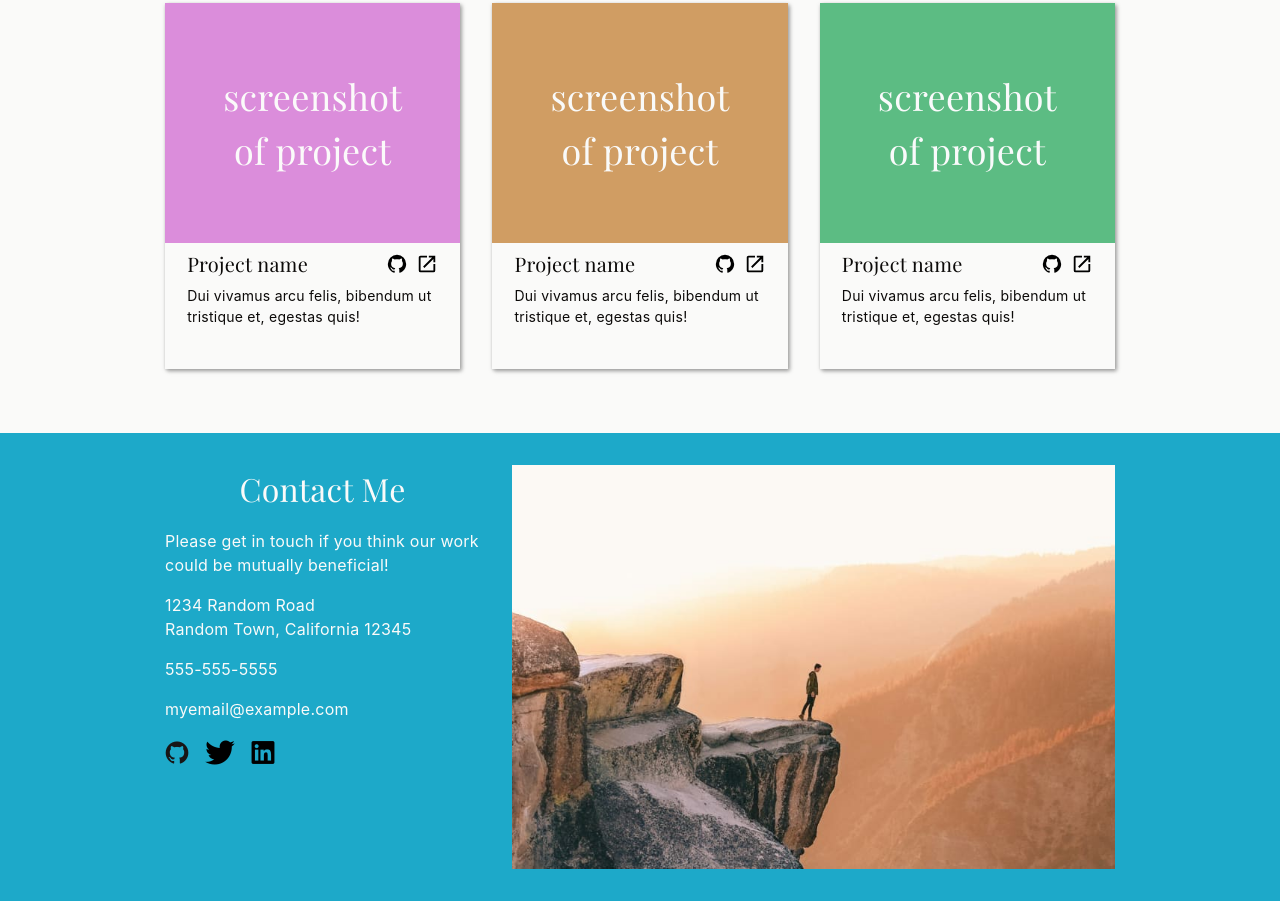
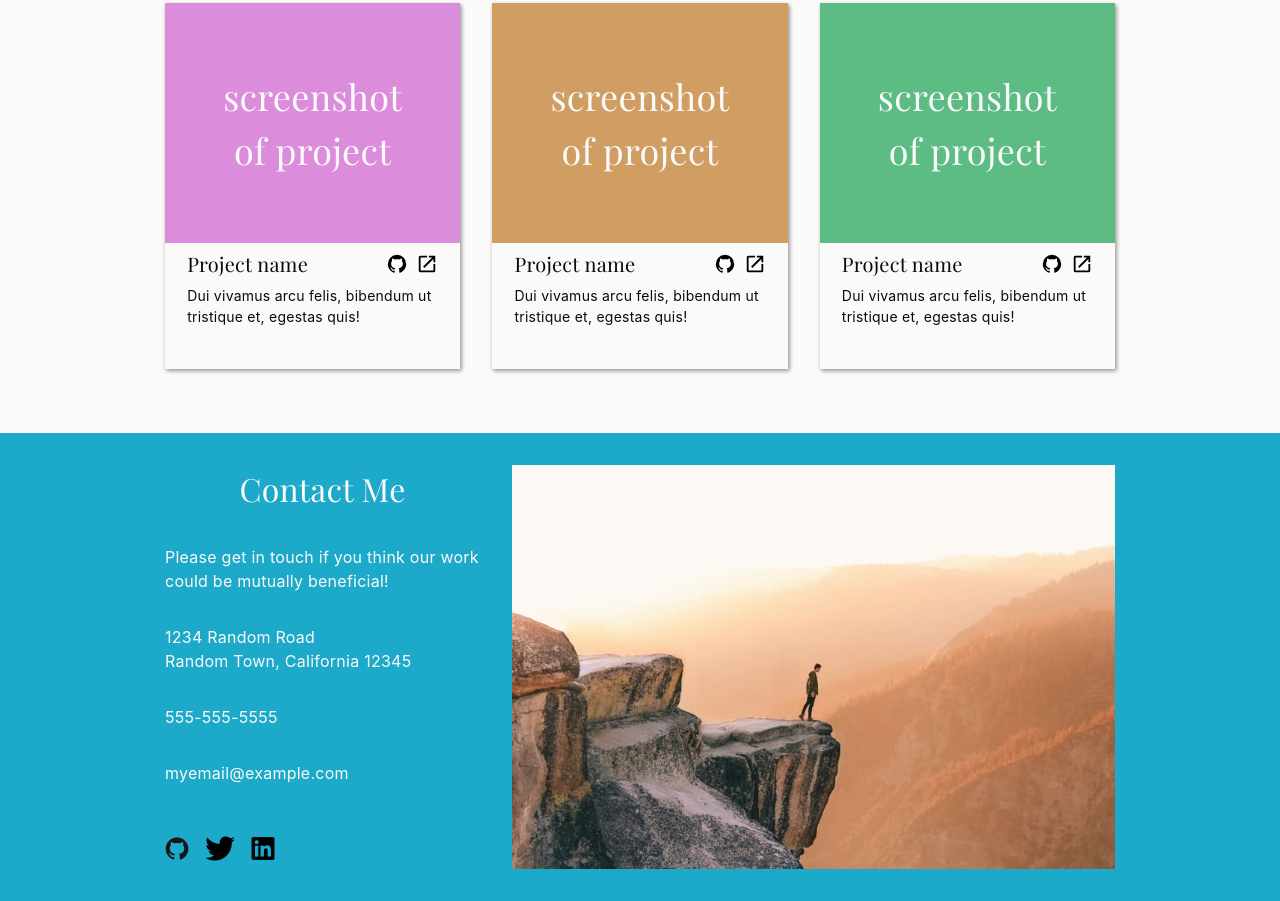
Before and after one commit to kslau07/portfolio_homepage, a plain HTML site: page index.html in a window 1280 px wide. Shown: the part 978-1879 px from the top of the page. Drawn offline with nearby package versions, Linux system fonts and the light colour scheme; a web font is replaced by a local one.

Commit message:
style: Align social links in footer using grid

```diff
--- a/style.css
+++ b/style.css
@@ -303,7 +303,9 @@ body {
   .footer__text {
     margin: 0px;
     padding: 0px;
+    display: grid;
   }
+
   .footer__title {
   }
 
@@ -315,6 +317,7 @@ body {
 
   .social-links--footer {
     justify-content: start;
+    align-items: end;
   }
 }
 
```
